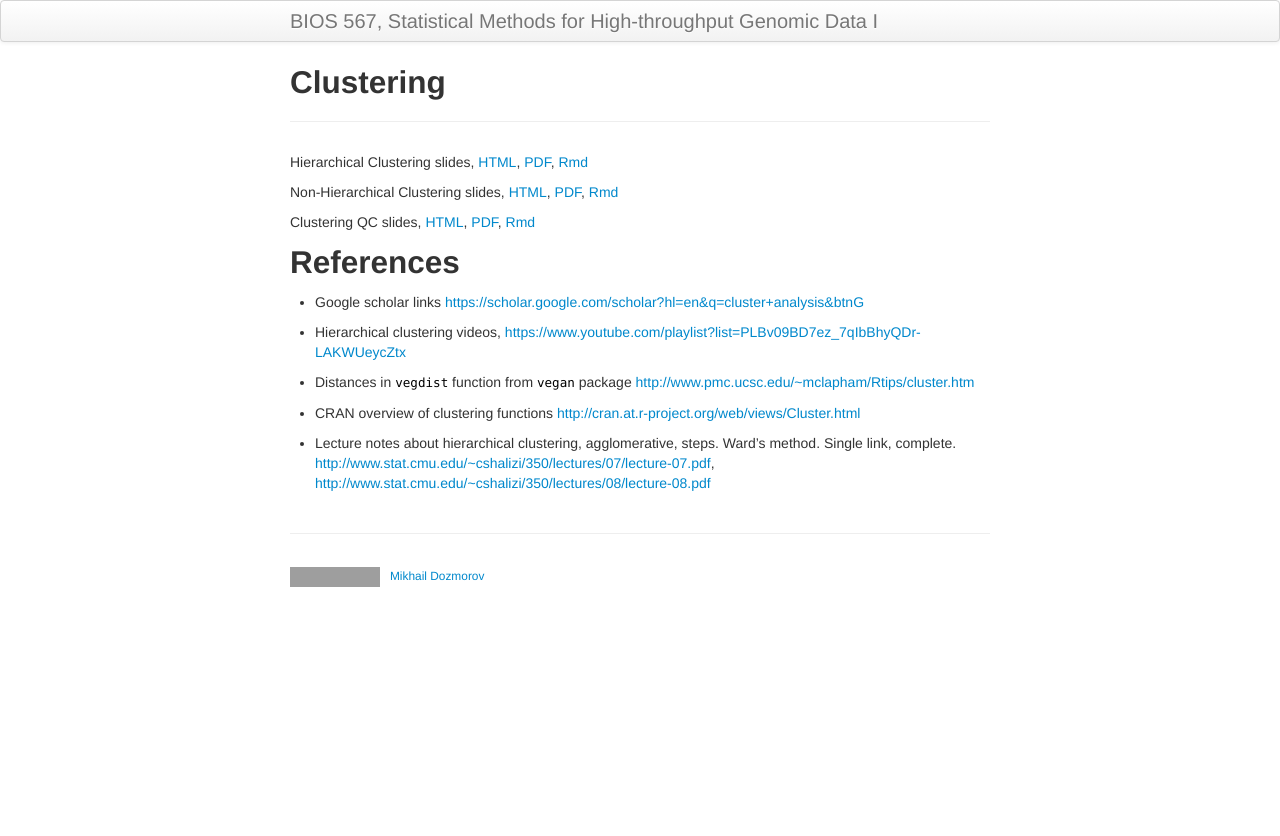
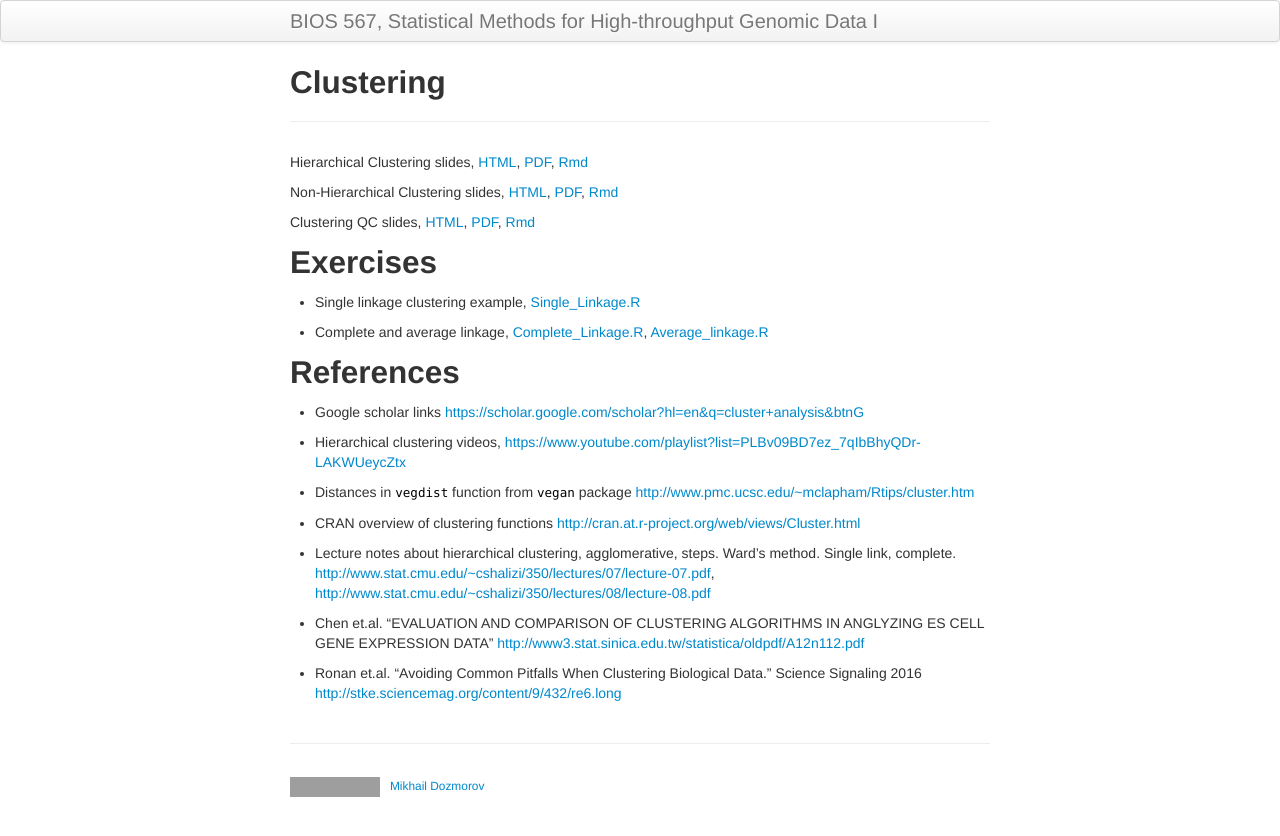
Before and after one commit to mdozmorov/BIOS567, a Jekyll site: the page built from pages/09_clustering.md, in a window 1280 px wide. Shown: the top 836 px of the page. Built offline with Jekyll 4.4.1, drawn with Linux system fonts in a browser that asks for light colours; grey boxes are pictures that could not be loaded.

Commit message:
Add clustering R examples

```diff
--- a/pages/09_clustering.md
+++ b/pages/09_clustering.md
@@ -8,6 +8,13 @@ Hierarchical Clustering slides, [HTML](/BIOS567/assets/presentation_Clustering/C
 Non-Hierarchical Clustering slides, [HTML](/BIOS567/assets/presentation_Clustering/Clustering1.html), [PDF](/BIOS567/assets/presentation_Clustering/Clustering1.pdf), [Rmd](/BIOS567/assets/presentation_Clustering/Clustering1.Rmd)
 
 Clustering QC slides, [HTML](/BIOS567/assets/presentation_Clustering/Clustering2.html), [PDF](/BIOS567/assets/presentation_Clustering/Clustering2.pdf), [Rmd](/BIOS567/assets/presentation_Clustering/Clustering2.Rmd)
+
+
+## Exercises
+
+- Single linkage clustering example, [Single_Linkage.R](/BIOS567/assets/presentation_Clustering/Single_Linkage.R)
+
+- Complete and average linkage, [Complete_Linkage.R](/BIOS567/assets/presentation_Clustering/Complete_Linkage.R), [Average_linkage.R](/BIOS567/assets/presentation_Clustering/Average_linkage.R)
 
 <!--
 ## Examples
@@ -27,11 +34,11 @@ Clustering QC slides, [HTML](/BIOS567/assets/presentation_Clustering/Clustering2
 
 - Lecture notes about hierarchical clustering, agglomerative, steps. Ward's method. Single link, complete. [http://www.stat.cmu.edu/~cshalizi/350/lectures/07/lecture-07.pdf](http://www.stat.cmu.edu/~cshalizi/350/lectures/07/lecture-07.pdf), [http://www.stat.cmu.edu/~cshalizi/350/lectures/08/lecture-08.pdf](http://www.stat.cmu.edu/~cshalizi/350/lectures/08/lecture-08.pdf)
 
-<!--
 - Chen et.al. "EVALUATION AND COMPARISON OF CLUSTERING ALGORITHMS IN ANGLYZING ES CELL GENE EXPRESSION DATA" [http://www3.stat.sinica.edu.tw/statistica/oldpdf/A12n112.pdf](http://www3.stat.sinica.edu.tw/statistica/oldpdf/A12n112.pdf)
 
 - Ronan et.al. “Avoiding Common Pitfalls When Clustering Biological Data.” Science Signaling 2016 [http://stke.sciencemag.org/content/9/432/re6.long](http://stke.sciencemag.org/content/9/432/re6.long)
 
+<!--
 - Overview of dimensionality reduction techniques, Onderwater, Martijn. “Outlier Preservation by Dimensionality Reduction Techniques.” IJDATS 2015 [http://www.inderscience.com/offer.php?id=71365](http://www.inderscience.com/offer.php?id=71365)
 
 - PCA statistics [http://users.ics.aalto.fi/jhollmen/dippa/node30.html](http://users.ics.aalto.fi/jhollmen/dippa/node30.html), [https://onlinecourses.science.psu.edu/stat505/node/51](https://onlinecourses.science.psu.edu/stat505/node/51)
```
Also changed, not shown: 3 other files.
